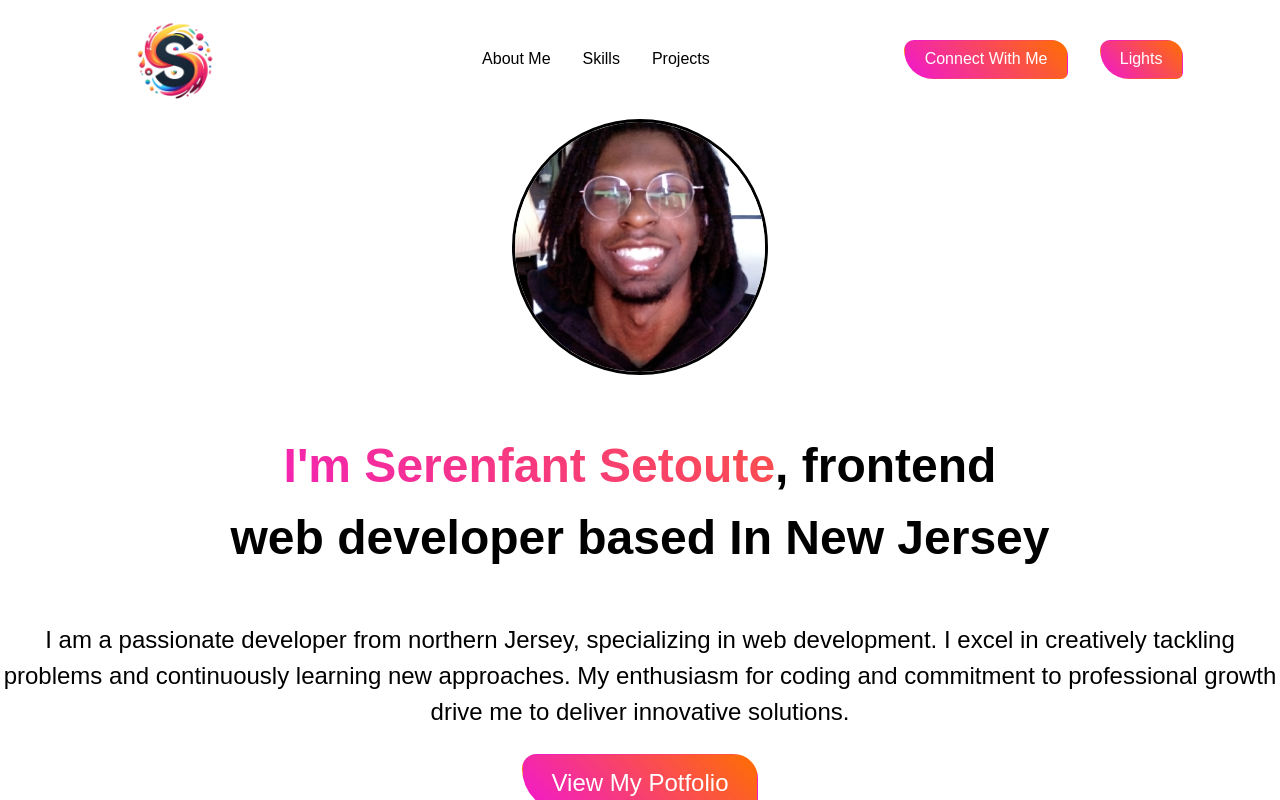
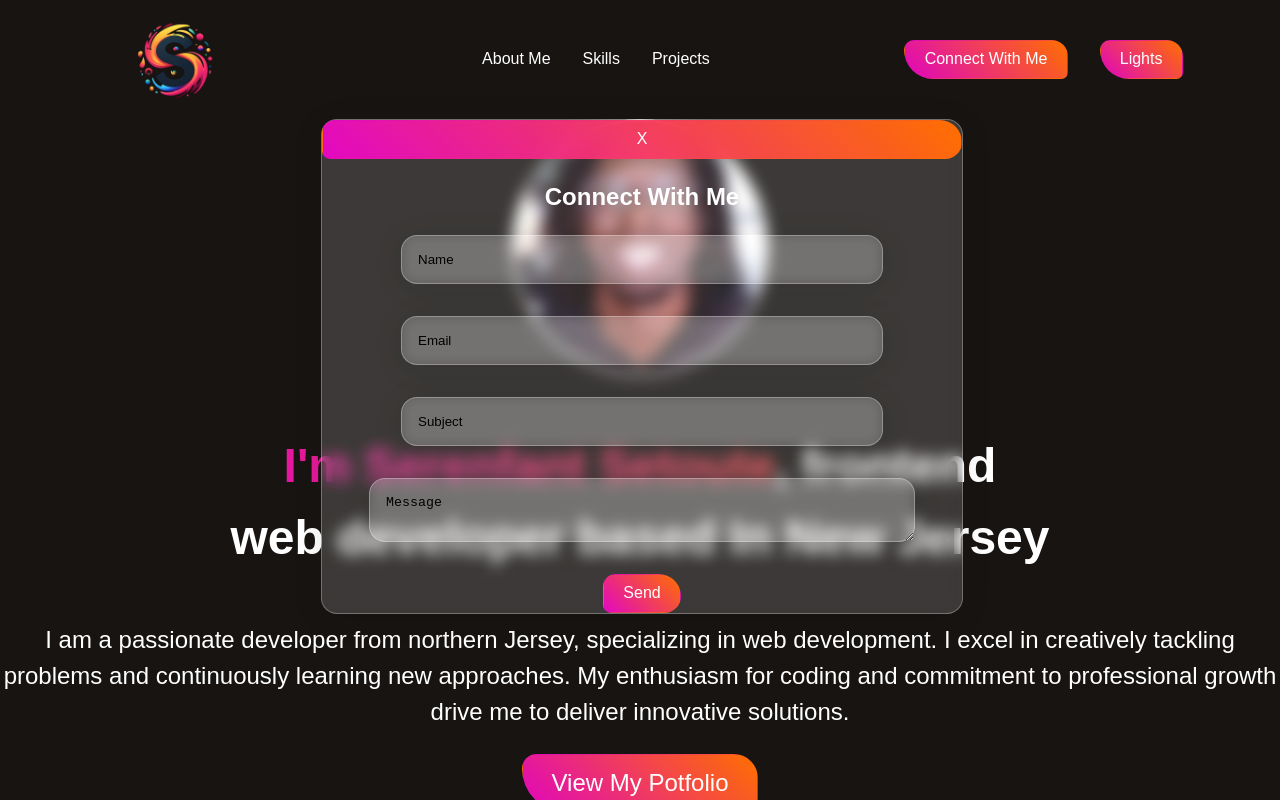
Before and after one commit to SinthMite/Portfolio, a React (Vite) app: page / in a window 1280 px wide. Both pictures are taken after a click on the button "Connect With Me". Shown: the top 800 px of the page. Built offline with nearby package versions, Linux system fonts and the light colour scheme.

Commit message:
Form and Animation Added

```diff
--- a/src/App.jsx
+++ b/src/App.jsx
@@ -1,13 +1,19 @@
-import React, { useState } from 'react';
+import React, { useState, useEffect } from 'react';
 import './App.css';
 import Header from './Header/Header';
 import Body from './Body/Body';
 import Project from './Project/Project';
+import Connect from './Connect/Connect';
 
 function App({ toggleColor }) {
+  const [openConnect, setOpenConnect] = useState(false);
+  useEffect(() => {
+    document.body.classList.add('slide-in');
+}, []);
     return (
         <>
-            <Header toggleColor={toggleColor} />
+            <Header toggleColor={toggleColor}setOpenConnect={setOpenConnect} />
+            <Connect openConnect={openConnect} setOpenConnect={setOpenConnect} />
             <Body />
             <div id="projects">
                 <Project />
--- a/src/Body/Body.css
+++ b/src/Body/Body.css
@@ -6,20 +6,46 @@
     --background-clip: text;
     --text-color: transparent;
 }
+
 html {
-    scroll-behavior:smooth;
-  }
-  a {
+    scroll-behavior: smooth;
+}
+
+a {
     color: inherit; /* Ensure the link inherits the text color */
     text-decoration: inherit; /* Inherit text decoration */
-  }
-  a:visited {
+}
+
+a:visited {
     color: inherit; /* Ensure the link doesn't change color after being visited */
-  }
+}
+
 body {
     font-family: 'Arial Narrow Bold', sans-serif;
 }
 
+@keyframes slideIn {
+    from {
+        transform: translateY(-25%);
+        opacity: 0;
+    }
+    to {
+        transform: translateY(0);
+        opacity: 1;
+    }
+}
+
+/* Apply the animation to the body element when the slide-in class is added */
+body.slide-in {
+    animation: slideIn 500ms ease-in-out;
+}
+
+/* Optional: Ensure the body has a default state before the animation */
+body {
+    transform: translateX(0);
+    opacity: 1;
+    transition: transform 1s ease-in-out, opacity 1s ease-in-out;
+}
 
 @keyframes gradient-animation {
     0% {
@@ -47,6 +73,7 @@ body {
     color: var(--text-color);
     animation: gradient-animation 5s infinite ease-in-out;
 }
+
 .body-content p {
     font-size: 3rem;
     font-weight: 700;
@@ -59,10 +86,9 @@ body {
     border: 3px solid;
 }
 
-.description-article{
+.description-article {
     font-size: 1.5rem;
 }
-
 
 button {
     background: linear-gradient(var(--gradient-angle), var(--gradient-color-1), var(--gradient-color-2));
@@ -133,8 +159,7 @@ button {
     justify-content: center;
 }
 
-
-.skill-item a {
+.skill-item div {
     display: flex;
     align-items: center;
     justify-content: center;
@@ -148,11 +173,11 @@ button {
 
 /* Random % values for jello animations, all greater than 40% */
 @media (max-width: 600px) {
-    .skill-item{
+    .skill-item {
         margin: 1rem;
     }
+}
 
-}
 @media (min-width: 445px) {
     .skill-item {
         padding: 1rem;
@@ -163,6 +188,7 @@ button {
         background: linear-gradient(var(--gradient-angle), var(--gradient-color-1), var(--gradient-color-2));
     }
 }
+
 @keyframes jello-html {
     0%, 100% {
         border-radius: 45% 55% 50% 60%;
--- a/src/Body/Body.jsx
+++ b/src/Body/Body.jsx
@@ -21,51 +21,51 @@ export default function Body() {
                 <h3 className="skills-heading">Skills</h3>
                 <ul className="skills-list">
                     <li id="skill-html" className="skill-item">
-                        <a target="_blank" href="https://icons8.com/icon/23027/html-5">
+                        <div>
                             <img src="https://img.icons8.com/ios-filled/50/ffffff/html-5.png" alt="HTML 5 logo" />
-                        </a>
+                        </div>
                         <span>HTML 5</span>
                     </li>
                     <li id="skill-css" className="skill-item">
-                        <a target="_blank" href="https://icons8.com/icon/21278/css3">
+                        <div>
                             <img src="https://img.icons8.com/ios-filled/50/ffffff/css3.png" alt="CSS 3 logo" />
-                        </a>
+                        </div>
                         <span>CSS 3</span>
                     </li>
                     <li id="skill-js" className="skill-item">
-                        <a target="_blank" href="https://icons8.com/icon/108784/javascript">
+                        <div>
                             <img src="https://img.icons8.com/ios-filled/50/ffffff/javascript.png" alt="JavaScript logo" />
-                        </a>
+                        </div>
                         <span>JavaScript</span>
                     </li>
                     <li id="skill-react" className="skill-item">
-                        <a target="_blank" href="https://icons8.com/icon/118830/react-native">
+                        <div>
                             <img src="https://img.icons8.com/ios-filled/50/ffffff/react-native.png" alt="React logo" />
-                        </a>
+                        </div>
                         <span>React</span>
                     </li>
                     <li id="skill-git" className="skill-item">
-                        <a target="_blank" href="https://icons8.com/icon/20906/git">
+                        <div>
                             <img src="https://img.icons8.com/ios-filled/50/ffffff/git.png" alt="Git logo" />
-                        </a>
+                        </div>
                         <span>Git</span>
                     </li>
                     <li id="skill-sass" className="skill-item">
-                        <a target="_blank" href="https://icons8.com/icon/21278/sass">
+                        <div>
                             <img src="https://img.icons8.com/ios-filled/50/ffffff/sass.png" alt="Sass logo" />
-                        </a>
+                        </div>
                         <span>Sass</span>
                     </li>
                     <li id="skill-bootstrap" className="skill-item">
-                        <a target="_blank" href="https://icons8.com/icon/21278/bootstrap">
+                        <div>
                             <img src="https://img.icons8.com/ios-filled/50/ffffff/bootstrap.png" alt="Bootstrap logo" />
-                        </a>
+                        </div>
                         <span>Bootstrap</span>
                     </li>
                     <li id="skill-firebase" className="skill-item">
-                        <a target="_blank" href="https://icons8.com/icon/21278/firebase">
+                        <div>
                             <img src="https://img.icons8.com/ios-filled/50/ffffff/firebase.png" alt="Firebase logo" />
-                        </a>
+                        </div>
                         <span>Firebase</span>
                     </li>
                 </ul>
--- /dev/null
+++ b/src/Connect/Connect.css
@@ -0,0 +1,55 @@
+.connect-container{
+    width: 50vw;
+    position: absolute;
+    transform: translate(50%);
+    margin-bottom: 2rem;
+    display: flex;
+    flex-direction: column;
+    background: rgba(255, 255, 255, 0.16);
+    border-radius: 16px;
+    box-shadow: 0 4px 30px rgba(0, 0, 0, 0.1);
+    backdrop-filter: blur(7.2px);
+    -webkit-backdrop-filter: blur(7.2px);
+    border: 1px solid rgba(255, 255, 255, 0.29);
+
+}
+
+.connect-container form{
+    display: flex;
+    justify-content: center;
+    align-items: center;
+    flex-direction: column;
+    gap: 2rem;
+}
+
+.connect-container form input{
+    width: 70%;
+    padding: 1rem;
+    border: none;
+    border-bottom: 2px solid rgba(255, 255, 255, 0.29);
+    outline: none;
+    background: rgba(255, 255, 255, 0.16);
+    border-radius: 16px;
+    box-shadow: 0 4px 30px rgba(0, 0, 0, 0.1);
+    backdrop-filter: blur(7.2px);
+    -webkit-backdrop-filter: blur(7.2px);
+    border: 1px solid rgba(255, 255, 255, 0.29);
+}
+
+.connect-container textarea{
+    width: 80%;
+    padding: 1rem;
+    border: none;
+    border-bottom: 2px solid rgba(255, 255, 255, 0.29);
+    outline: none;
+    background: rgba(255, 255, 255, 0.16);
+    border-radius: 16px;
+    box-shadow: 0 4px 30px rgba(0, 0, 0, 0.1);
+    backdrop-filter: blur(7.2px);
+    -webkit-backdrop-filter: blur(7.2px);
+    border: 1px solid rgba(255, 255, 255, 0.29);
+}
+
+.connect-container input::placeholder, .connect-container textarea::placeholder{
+    color: inherit;
+}
--- /dev/null
+++ b/src/Connect/Connect.jsx
@@ -0,0 +1,22 @@
+import React from "react";
+import "./Connect.css";
+
+export default function Connect({ openConnect, setOpenConnect }) {
+    return (
+        <>
+            {openConnect && (
+                <div className="connect-container">
+                    <button className="close-button" onClick={() => setOpenConnect(false)}>X</button>
+                    <h2 className="connect-title">Connect With Me</h2>
+                    <form>
+                        <input type="text" placeholder="Name" />
+                        <input type="email" placeholder="Email" />
+                        <input type="text" placeholder="Subject" />
+                        <textarea placeholder="Message"></textarea>
+                        <button type="submit">Send</button>
+                    </form>
+                </div>
+            )}
+        </>
+    );
+}
--- a/src/Header/Header.jsx
+++ b/src/Header/Header.jsx
@@ -1,8 +1,10 @@
-import React from "react";
+import React, {useState} from "react";
 import "./Header.css";
 import Logo from '../assets/Logo.png';
-
-export default function Header({ toggleColor }) {
+export default function Header({ toggleColor, setOpenConnect }) {
+    const Opener = () =>{
+        setOpenConnect(prevState=>!prevState)
+    }
     return (
         <div className="header-container">
             <div className="logo-container">
@@ -22,7 +24,7 @@ export default function Header({ toggleColor }) {
                 </ul>
             </div>
             <div className="header-buttons">
-                <button className="connect-button">Connect With Me</button>
+                <button className="connect-button" onClick={Opener}>Connect With Me</button>
                 <button onClick={toggleColor}>Lights</button>
             </div>
         </div>
--- a/src/main.jsx
+++ b/src/main.jsx
@@ -19,8 +19,8 @@ const Root = () => {
   }, [isBlack]);
 
   const pageStyle = {
-    background: isBlack ? 'rgb(23,20,18)' : 'white',
-    color: isBlack ? 'white' : 'black',
+    background: isBlack ? 'white' : 'rgb(23,20,18)',
+    color: isBlack ? 'black' : 'white',
     height: '100%'
   };
 
```
